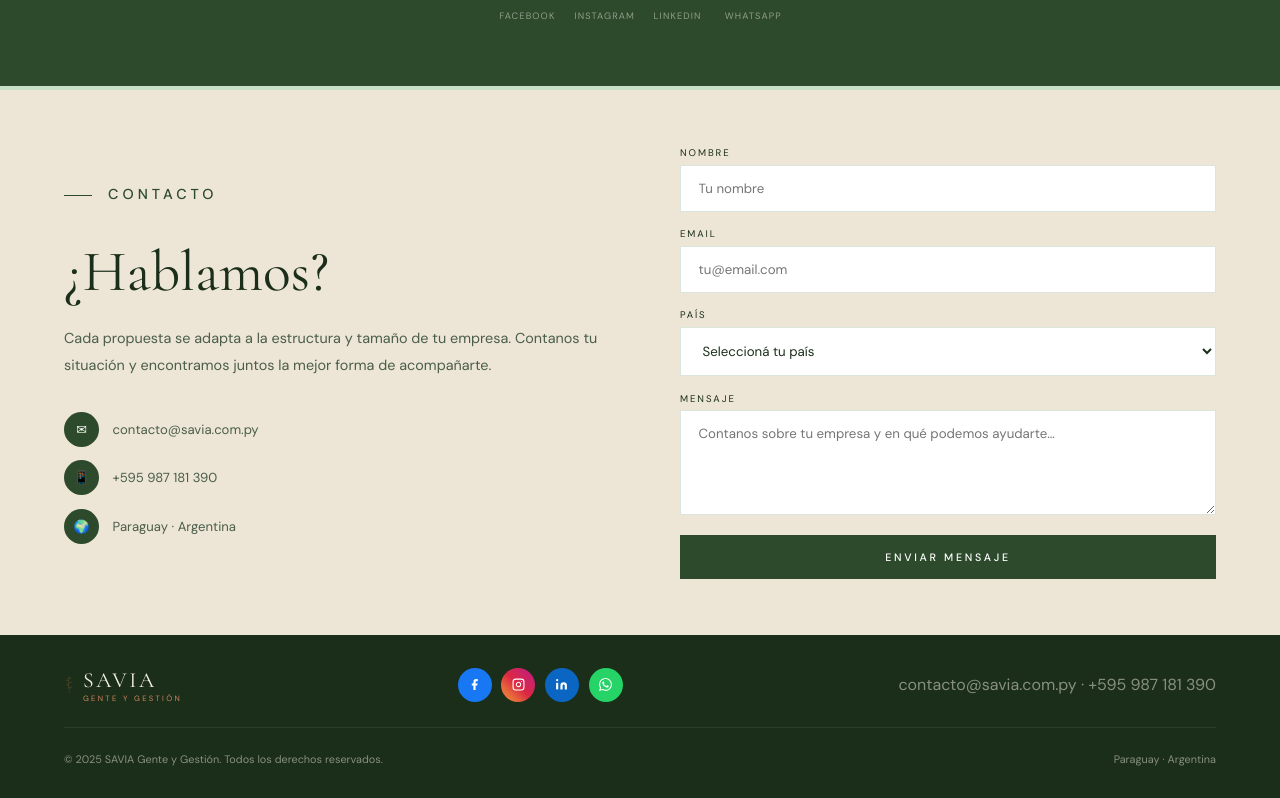
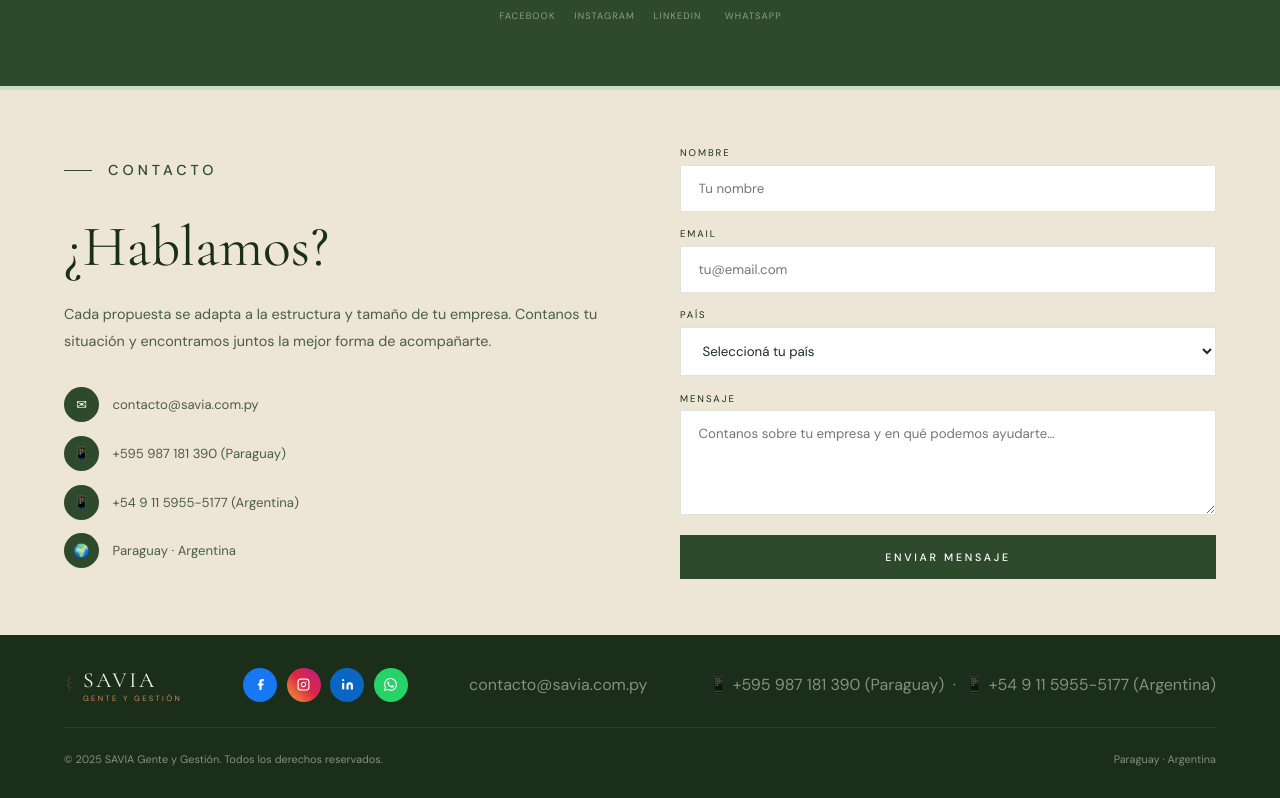
Before and after one commit to saviagenteygestion/Saviagenteygestion.github.io, a plain HTML site: page index.html in a window 1280 px wide. Shown: the part 5016-5814 px from the top of the page. Drawn offline with nearby package versions, Linux system fonts and the light colour scheme.

Commit message:
Add files via upload

```diff
--- a/index.html
+++ b/index.html
@@ -563,7 +563,8 @@ input:checked+.toggle-slider:before{transform:translateX(18px)}
     <p>Cada propuesta se adapta a la estructura y tamaño de tu empresa. Contanos tu situación y encontramos juntos la mejor forma de acompañarte.</p>
     <div class="contacto-datos">
       <div class="contacto-dato"><div class="contacto-dato-icon">✉</div><span>contacto@savia.com.py</span></div>
-      <div class="contacto-dato"><div class="contacto-dato-icon">📱</div><span>+595 987 181 390</span></div>
+      <div class="contacto-dato"><div class="contacto-dato-icon">📱</div><span>+595 987 181 390 (Paraguay)</span></div>
+      <div class="contacto-dato"><div class="contacto-dato-icon">📱</div><span>+54 9 11 5955-5177 (Argentina)</span></div>
       <div class="contacto-dato"><div class="contacto-dato-icon">🌍</div><span>Paraguay · Argentina</span></div>
     </div>
   </div>
@@ -589,7 +590,7 @@ input:checked+.toggle-slider:before{transform:translateX(18px)}
       <a href="https://www.linkedin.com/in/savia-49a3683b7" target="_blank" class="red-social li"><svg width="13" height="13" viewBox="0 0 24 24" fill="currentColor"><path d="M16 8a6 6 0 0 1 6 6v7h-4v-7a2 2 0 0 0-2-2 2 2 0 0 0-2 2v7h-4v-7a6 6 0 0 1 6-6z"/><rect x="2" y="9" width="4" height="12"/><circle cx="4" cy="4" r="2"/></svg></a>
       <a href="https://wa.me/595987181390" target="_blank" class="red-social wa"><svg width="13" height="13" viewBox="0 0 24 24" fill="currentColor"><path d="M17.472 14.382c-.297-.149-1.758-.867-2.03-.967-.273-.099-.471-.148-.67.15-.197.297-.767.966-.94 1.164-.173.199-.347.223-.644.075-.297-.15-1.255-.463-2.39-1.475-.883-.788-1.48-1.761-1.653-2.059-.173-.297-.018-.458.13-.606.134-.133.298-.347.446-.52.149-.174.198-.298.298-.497.099-.198.05-.371-.025-.52-.075-.149-.669-1.612-.916-2.207-.242-.579-.487-.5-.669-.51-.173-.008-.371-.01-.57-.01-.198 0-.52.074-.792.372-.272.297-1.04 1.016-1.04 2.479 0 1.462 1.065 2.875 1.213 3.074.149.198 2.096 3.2 5.077 4.487.709.306 1.262.489 1.694.625.712.227 1.36.195 1.871.118.571-.085 1.758-.719 2.006-1.413.248-.694.248-1.289.173-1.413-.074-.124-.272-.198-.57-.347m-5.421 7.403h-.004a9.87 9.87 0 01-5.031-1.378l-.361-.214-3.741.982.998-3.648-.235-.374a9.86 9.86 0 01-1.51-5.26c.001-5.45 4.436-9.884 9.888-9.884 2.64 0 5.122 1.03 6.988 2.898a9.825 9.825 0 012.893 6.994c-.003 5.45-4.437 9.884-9.885 9.884m8.413-18.297A11.815 11.815 0 0012.05 0C5.495 0 .16 5.335.157 11.892c0 2.096.547 4.142 1.588 5.945L.057 24l6.305-1.654a11.882 11.882 0 005.683 1.448h.005c6.554 0 11.89-5.335 11.893-11.893a11.821 11.821 0 00-3.48-8.413z"/></svg></a>
     </div>
-    <p>contacto@savia.com.py · +595 987 181 390</p>
+    <p>contacto@savia.com.py</p><p>📱 +595 987 181 390 (Paraguay) &nbsp;·&nbsp; 📱 +54 9 11 5955-5177 (Argentina)</p>
   </div>
   <div class="footer-bottom">
     <p>© 2025 SAVIA Gente y Gestión. Todos los derechos reservados.</p>
```
